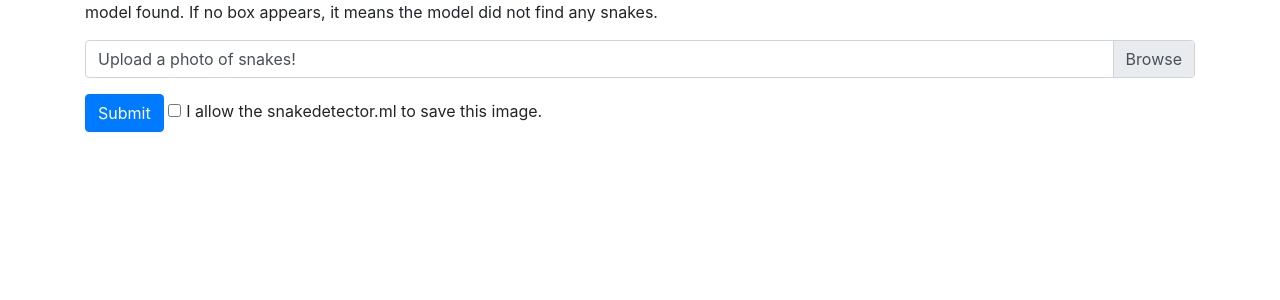
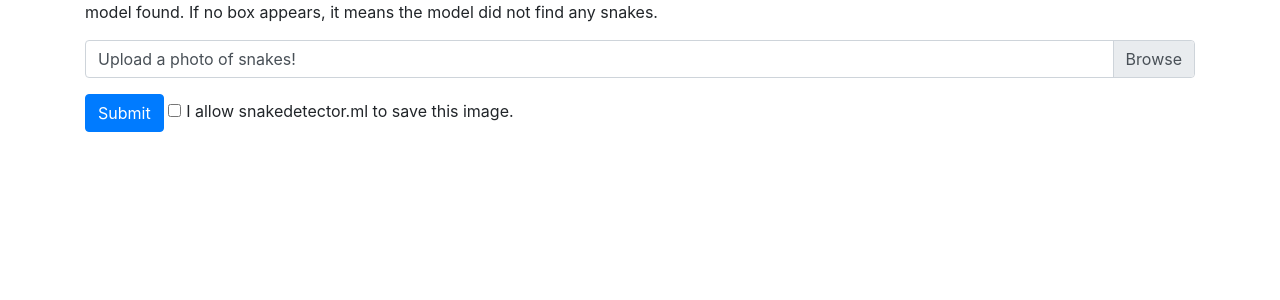
Before and after one commit to neovasudeva/Snake-Detector, a Flask app: page / in a window 1280 px wide. Shown: the part 328-628 px from the top of the page. Run offline with Flask 2, Linux system fonts and the light colour scheme; parts of the project's set-up code (start-up, migrations or seed data) failed here and were passed over; some libraries are stand-ins or nearby versions.

Commit message:
typo fix on home page

```diff
--- a/frontend/templates/home.html
+++ b/frontend/templates/home.html
@@ -35,7 +35,7 @@
       <div class="form-check form-check-inline">
         <input class="form-check-input" type="checkbox" id="save">
         <label class="form-check-label" for="save">
-          I allow the snakedetector.ml to save this image.
+          I allow snakedetector.ml to save this image.
         </label>
       </div>
     </div>
```
